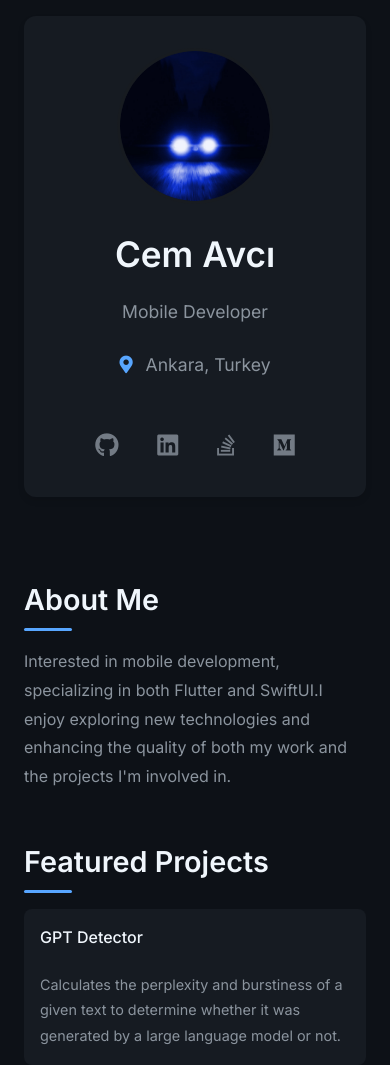
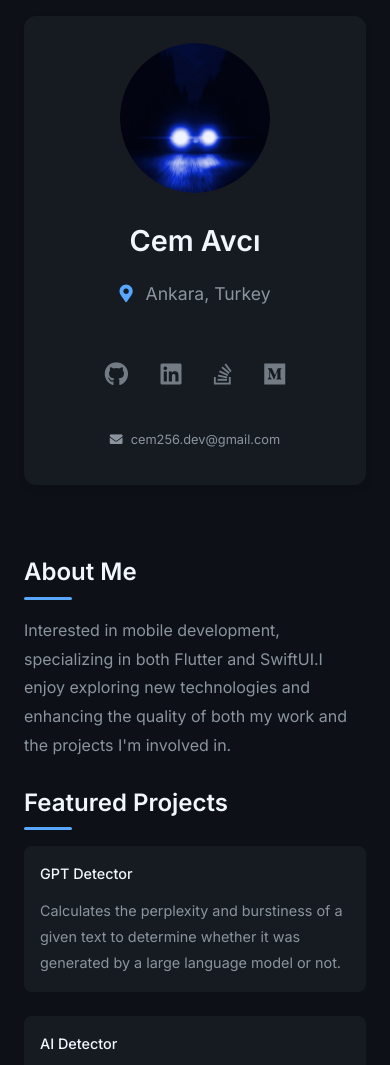
Before and after one commit to cem256/cem256.github.io, a plain HTML site: page index.html in a window 390 px wide. Shown: the top 1065 px of the page. Drawn offline with Linux system fonts and the light colour scheme.

Commit message:
improve the layout

```diff
--- a/index.html
+++ b/index.html
@@ -10,8 +10,8 @@
   <meta name="apple-mobile-web-app-status-bar-style" content="black-translucent" />
   <link rel="stylesheet" href="https://use.fontawesome.com/releases/v5.4.1/css/all.css" />
   <link rel="stylesheet" href="style.css" />
-  <link rel="shortcut icon" type="image/x-icon" href="public/favicon.ico" />
-  <title>Cem Avcı | Mobile Developer</title>
+  <link rel="shortcut icon" href="public/favicon.ico" />
+  <title>Cem Avcı</title>
 </head>
 
 <body>
@@ -20,7 +20,6 @@
       <div class="profile">
         <img src="public/user_avatar.png" alt="Cem Avcı" height="200" width="200" />
         <h1>Cem Avcı</h1>
-        <p>Mobile Developer</p>
         <p><i class="fas fa-map-marker-alt"></i> Ankara, Turkey</p>
         <div class="social-links">
           <a href="https://github.com/cem256" target="_blank" aria-label="GitHub Profile">
@@ -34,6 +33,11 @@
           </a>
           <a href="https://medium.com/@cem256" target="_blank" aria-label="Medium Profile">
             <i class="fab fa-medium"></i>
+          </a>
+        </div>
+        <div class="contact">
+          <a href="mailto:cem256.dev@gmail.com" class="email-link">
+            <i class="fas fa-envelope"></i> cem256.dev@gmail.com
           </a>
         </div>
       </div>
@@ -86,13 +90,6 @@
           </p>
         </div>
       </article>
-
-      <article class="contact">
-        <h2>Get in Touch</h2>
-        <a href="mailto:cem256.dev@gmail.com" class="email-link">
-          <i class="fas fa-envelope"></i> cem256.dev@gmail.com
-        </a>
-      </article>
     </section>
   </main>
 </body>
--- a/style.css
+++ b/style.css
@@ -23,7 +23,6 @@ body {
   background: var(--background-color);
   color: var(--secondary-color);
   line-height: 1.6;
-  position: relative;
 }
 
 .grid-2 {
@@ -37,10 +36,29 @@ body {
   box-sizing: border-box;
 }
 
+h1 {
+  color: var(--primary-color);
+  font-size: 2.2rem;
+  margin: 1rem 0;
+}
+
 h2 {
   color: var(--primary-color);
-  margin-top: 2rem;
+  font-size: 1.8rem;
+  margin-bottom: 1.5rem;
   font-weight: 600;
+  position: relative;
+}
+
+.section-2 h2::after {
+  content: '';
+  position: absolute;
+  left: 0;
+  bottom: -0.5rem;
+  width: 3rem;
+  height: 3px;
+  background: var(--hover-color);
+  border-radius: 3px;
 }
 
 a {
@@ -49,13 +67,20 @@ a {
   transition: var(--transition);
 }
 
-/* section 1 */
+/* Profile Section */
 .section-1 {
   padding-top: 15vh;
   text-align: center;
   position: sticky;
   top: 0;
   height: 100vh;
+}
+
+.profile {
+  background: var(--card-background);
+  padding: 2rem;
+  border-radius: 12px;
+  box-shadow: 0 4px 6px rgba(0, 0, 0, 0.1);
 }
 
 .section-1 img {
@@ -76,38 +101,58 @@ a {
   margin: 0;
 }
 
-.section-1 h2 {
-  font-size: 2rem;
-  margin: 1rem 0;
+/* Social Links */
+.social-links {
+  margin: 1.5rem 0;
 }
 
-.section-1 a {
+.social-links a {
   font-size: 1.8rem;
   padding: 0.7rem;
   opacity: 0.8;
+  margin: 0 0.5rem;
 }
 
-/* section 2 */
-.section-2 {
-  padding: 4rem 0;
-  width: 90%;
+.social-links a:hover {
+  color: var(--hover-color);
+  opacity: 1;
+  transform: translateY(-3px);
 }
 
-.section-2 h2 {
-  font-size: 1.8rem;
-  margin-bottom: 1.5rem;
-  position: relative;
+/* Contact */
+.contact {
+  margin-top: 1.5rem;
 }
 
-.section-2 h2::after {
-  content: '';
-  position: absolute;
-  left: 0;
-  bottom: -0.5rem;
-  width: 3rem;
-  height: 3px;
+.email-link {
+  display: inline-flex;
+  align-items: center;
+  gap: 0.5rem;
+  background: var(--card-background);
+  padding: 0.8rem 1.2rem;
+  border-radius: 6px;
+  transition: var(--transition);
+  font-size: 0.9rem;
+  max-width: 100%;
+  box-sizing: border-box;
+  word-break: break-all;
+}
+
+.email-link i {
+  flex-shrink: 0;
+}
+
+.email-link:hover {
   background: var(--hover-color);
-  border-radius: 3px;
+  color: var(--primary-color);
+  transform: translateY(-3px);
+}
+
+/* Projects Section */
+.section-2 {
+  padding: 4rem 2rem 4rem 0;
+  width: 100%;
+  box-sizing: border-box;
 }
 
 .section-2 p {
@@ -117,14 +162,10 @@ a {
 }
 
 .section-2 a {
-  display: inline-block;
-  font-size: 1.1rem;
   color: var(--primary-color);
-  margin-bottom: 0.5rem;
   font-weight: 500;
 }
 
-/* project */
 .project {
   background: var(--card-background);
   padding: 1.5rem;
@@ -141,28 +182,21 @@ a {
 .project p {
   font-size: 0.95rem;
   margin: 0.8rem 0 0 0;
-  color: var(--secondary-color);
 }
 
-/* animations / utilities */
-.section-2 a:hover {
+.fas.fa-map-marker-alt {
+  margin-right: 0.5rem;
   color: var(--hover-color);
-  transform: translateX(5px);
 }
 
-.section-1 a:hover {
-  color: var(--hover-color);
-  opacity: 1;
-  transform: translateY(-3px);
-}
-
-/* media queries */
+/* Media Queries */
 @media (max-width: 1024px) {
   .grid-2 {
     gap: 1rem;
     padding: 0 1.5rem;
   }
   .section-2 {
+    padding: 4rem 0;
     width: 100%;
   }
   .section-1 {
@@ -177,19 +211,15 @@ a {
     width: calc(100% - 2rem);
   }
   .section-1 {
-    padding: 2rem 1rem;
     position: static;
     height: auto;
-    width: 100%;
-    box-sizing: border-box;
+    padding: 2rem 1rem;
   }
   .section-2 {
-    padding: 1rem;
-    width: 100%;
-    box-sizing: border-box;
+    padding: 2rem 1rem;
   }
-  .project {
-    padding: 1.2rem;
+  .profile {
+    padding: 1.5rem;
   }
   h1 {
     font-size: 1.8rem;
@@ -201,17 +231,15 @@ a {
     height: 150px;
     width: 150px;
   }
-  .profile {
-    padding: 1.5rem;
-  }
-  .section-1 a {
+  .social-links a {
     font-size: 1.5rem;
     padding: 0.5rem;
   }
   .email-link {
     width: 100%;
     justify-content: center;
-    margin-top: 1rem;
+    font-size: 0.85rem;
+    padding: 0.8rem;
   }
 }
 
@@ -222,8 +250,6 @@ a {
   }
   .section-1, .section-2 {
     padding: 1rem 0.5rem;
-    width: 100%;
-    box-sizing: border-box;
   }
   .project {
     padding: 1rem;
@@ -231,70 +257,14 @@ a {
   .project p {
     font-size: 0.9rem;
   }
-  .section-2 a {
-    font-size: 1rem;
-  }
   .social-links a {
     margin: 0 0.3rem;
   }
   body {
     font-size: 0.9rem;
   }
-}
-
-/* Add smooth scrolling for iOS */
-@supports (-webkit-overflow-scrolling: touch) {
-  body {
-    -webkit-overflow-scrolling: touch;
+  .email-link {
+    font-size: 0.8rem;
+    padding: 0.7rem;
   }
 }
-
-/* Prevent text size adjustment on orientation change */
-html {
-  -webkit-text-size-adjust: 100%;
-}
-
-.profile {
-  background: var(--card-background);
-  padding: 2rem;
-  border-radius: 12px;
-  box-shadow: 0 4px 6px rgba(0, 0, 0, 0.1);
-}
-
-.social-links {
-  margin-top: 1.5rem;
-}
-
-.social-links a {
-  margin: 0 0.5rem;
-}
-
-.email-link {
-  display: inline-flex;
-  align-items: center;
-  gap: 0.5rem;
-  background: var(--card-background);
-  padding: 0.8rem 1.2rem;
-  border-radius: 6px;
-  transition: var(--transition);
-}
-
-.email-link:hover {
-  background: var(--hover-color);
-  color: var(--primary-color);
-}
-
-.about, .projects, .contact {
-  margin-bottom: 3rem;
-}
-
-.fas.fa-map-marker-alt {
-  margin-right: 0.5rem;
-  color: var(--hover-color);
-}
-
-h1 {
-  color: var(--primary-color);
-  font-size: 2.2rem;
-  margin: 1rem 0;
-}
```
